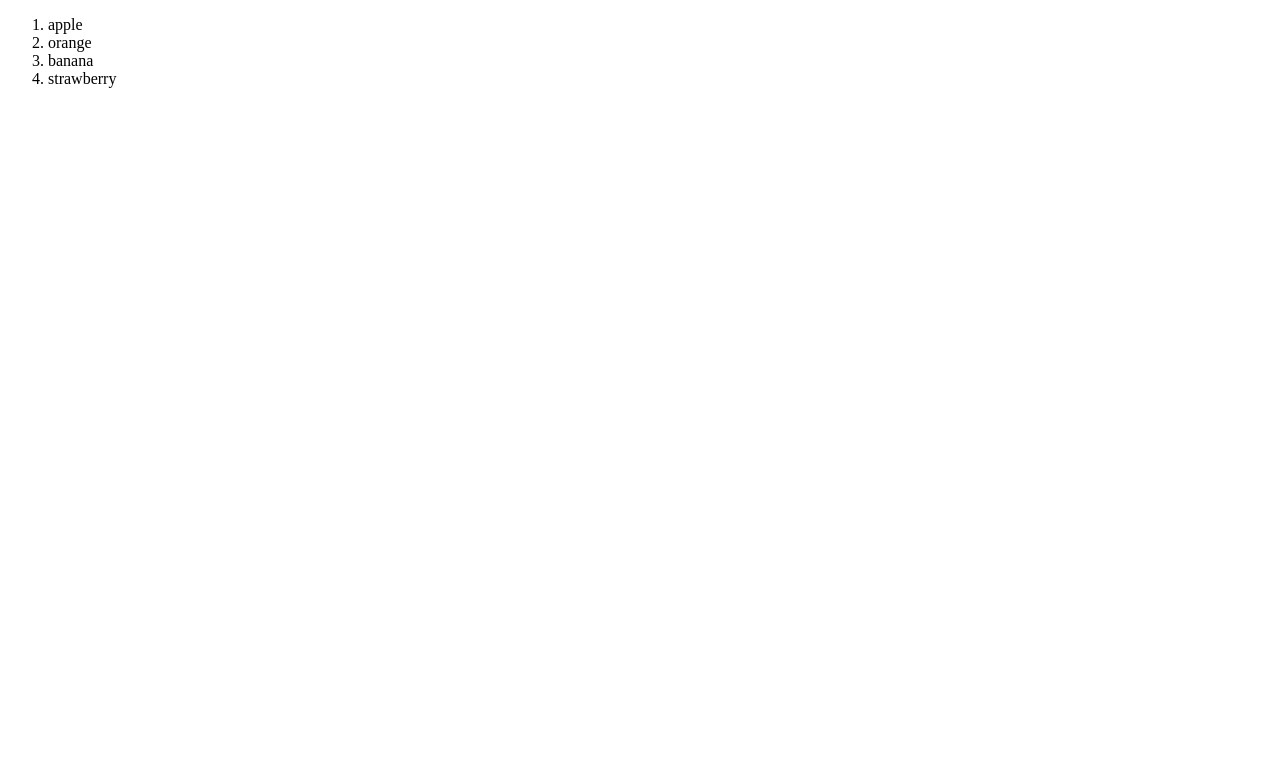
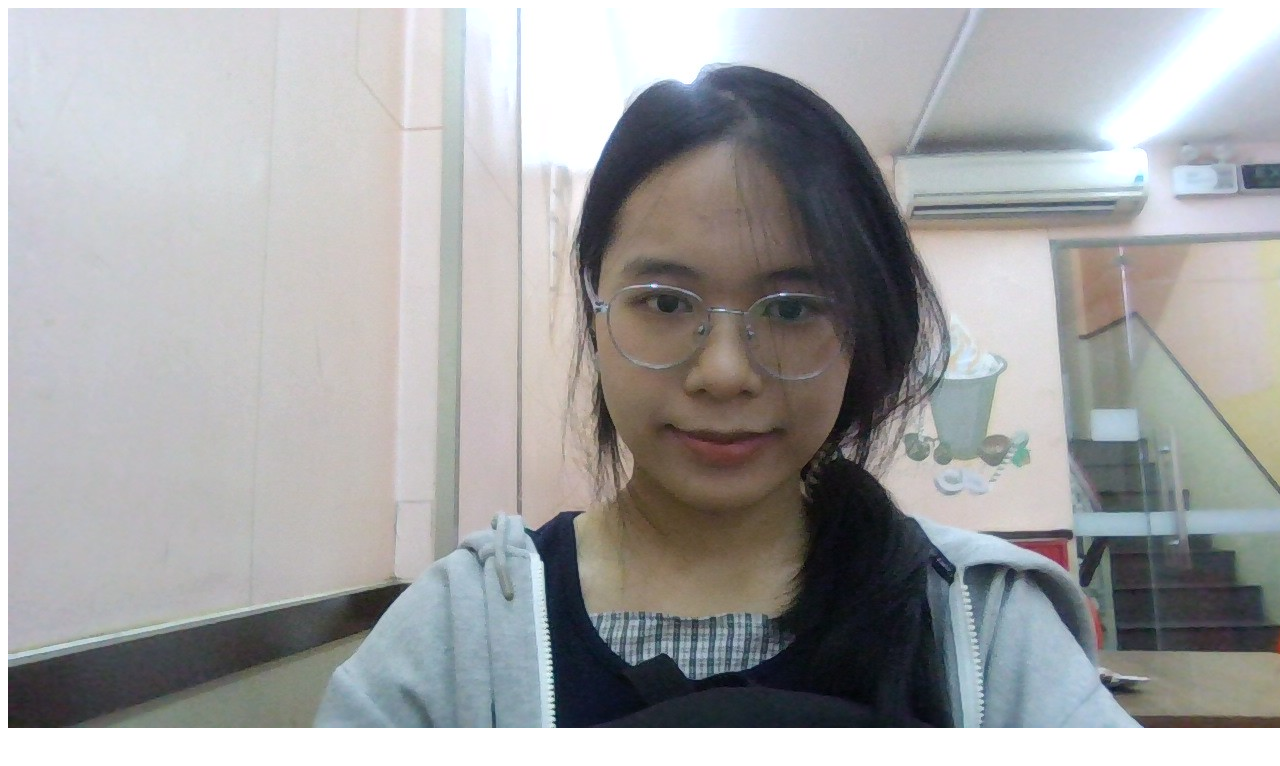
Before and after one commit to xun1607/reactJS-learn, a React (Vite) app in the folder my-app/: page / in a window 1280 px wide. Shown: the top 766 px of the page. Built offline with nearby package versions, Linux system fonts and the light colour scheme.

Commit message:
onClick event

```diff
--- a/my-app/src/App.jsx
+++ b/my-app/src/App.jsx
@@ -1,8 +1,8 @@
-import List from './List';
+import ProfilePic from './ProfilePic';
 function App() {
   return(
     <>
-    <List />
+    <ProfilePic />
     </>
   );
 }
--- /dev/null
+++ b/my-app/src/ProfilePic.jsx
@@ -0,0 +1,10 @@
+function ProfilePic(){
+
+    const imageUrl = './src/assets/profilePic.jpg';
+    const handleClick = (e)=>{
+        e.target.style.display = "none"
+    }
+    return <img onClick={(e)=> handleClick(e)} src={imageUrl}></img>
+}
+
+export default ProfilePic;
```
Also changed, not shown: my-app/src/Button.jsx (added, +9 -0 lines), my-app/src/Components/List.jsx (renamed from my-app/src/List.jsx).
